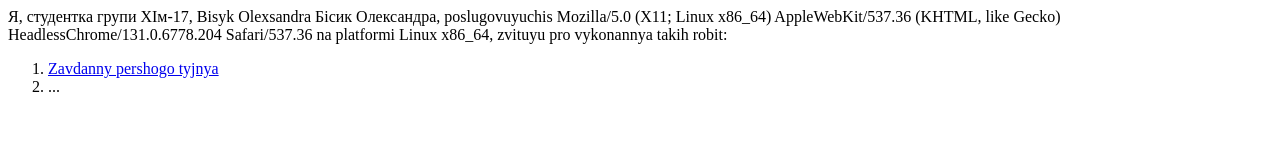
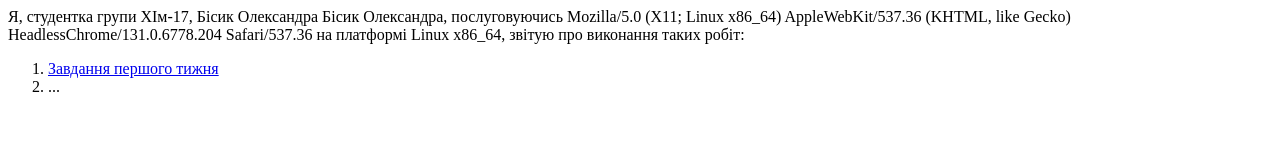
Before and after one commit to alzendra/itde, a plain HTML site: page index.html in a window 1280 px wide. Drawn offline with Linux system fonts and the light colour scheme.

Commit message:
Update index.html

```diff
--- a/index.html
+++ b/index.html
@@ -5,12 +5,12 @@
 </script>
 <title>Персональна сторінка студентки</title>
 <body>
-Я, студентка групи ХІм-17, Bisyk Olexsandra <script>document.write(whoami);</script>, poslugovuyuchis
+Я, студентка групи ХІм-17, Бісик Олександра <script>document.write(whoami);</script>, послуговуючись
 <script>document.write(navigator.userAgent);</script>
- na platformi <script>document.write(navigator.platform);</script>, zvituyu pro vykonannya takih robit:
+ на платформі <script>document.write(navigator.platform);</script>, звітую про виконання таких робіт:
 <ol>
 
-<li><a href="week1.html" target="_blank">Zavdanny pershogo tyjnya</a></li>
+<li><a href="week1.html" target="_blank">Завдання першого тижня</a></li>
 <li>...</li>
 
 </ol>
```
